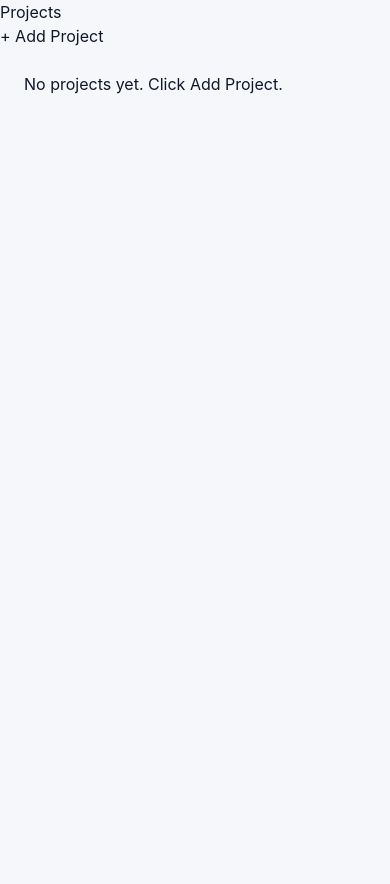
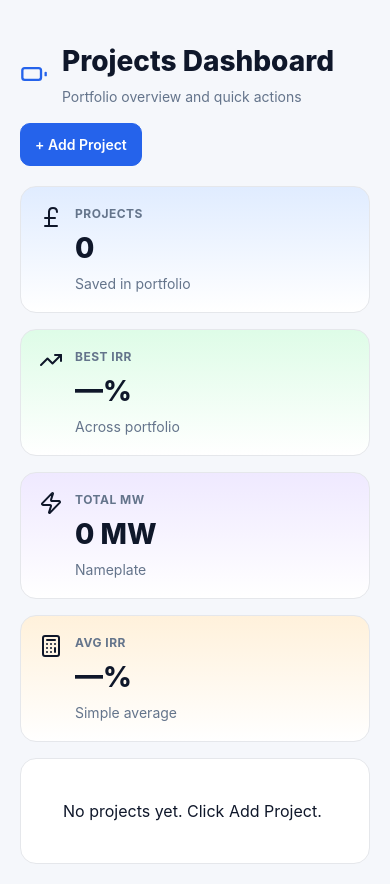
Before and after one commit to 13dmahon/bess-financial-model, a React (Vite) app: page / in a window 390 px wide. Before the commit the page ends 844 px from the top, so only its background shows below. Built offline with nearby package versions, Linux system fonts and the light colour scheme.

Commit message:
Refactor: Improve dashboard UI and add summary cards
Co-authored-by: ascensionfd50 <ascensionfd50@gmail.com>

```diff
--- a/src/App.tsx
+++ b/src/App.tsx
@@ -1,6 +1,7 @@
 import { BrowserRouter, Routes, Route, useNavigate, useParams } from 'react-router-dom';
 import BESSFinancialModel, { defaultInputs } from "./BESSFinancialModel.jsx";
 import React, { useEffect, useMemo, useState } from 'react';
+import { Battery, PoundSterling, TrendingUp, Zap, Calculator, Target, Clock, DollarSign } from 'lucide-react';
 
 type Project = {
   id: number;
@@ -52,42 +53,97 @@ function ProjectsDashboard() {
     <div className="shell">
       <div className="topbar">
         <div className="brand">
-          <h1>Projects</h1>
+          <Battery size={28} color="#2563eb" />
+          <div>
+            <h1>Projects Dashboard</h1>
+            <div className="sub">Portfolio overview and quick actions</div>
+          </div>
         </div>
         <div className="toolbar">
           <button className="btn primary" onClick={() => setShowAdd(true)}>+ Add Project</button>
         </div>
       </div>
-      <div className="panel">
+
+      {/* Summary cards aggregated across projects */}
+      <div className="grid">
+        <div className="card blue">
+          <div className="k">
+            <PoundSterling size={24} />
+            <div>
+              <div className="title">Projects</div>
+              <div className="val">{projects.length}</div>
+              <div className="sub">Saved in portfolio</div>
+            </div>
+          </div>
+        </div>
+
+        <div className="card green">
+          <div className="k">
+            <TrendingUp size={24} />
+            <div>
+              <div className="title">Best IRR</div>
+              <div className="val">{projects.length ? Math.max(...projects.map(p=> p.irr||0)).toFixed(1) : '—'}%</div>
+              <div className="sub">Across portfolio</div>
+            </div>
+          </div>
+        </div>
+
+        <div className="card purple">
+          <div className="k">
+            <Zap size={24} />
+            <div>
+              <div className="title">Total MW</div>
+              <div className="val">{projects.reduce((s,p)=> s + (p.capacity||0), 0)} MW</div>
+              <div className="sub">Nameplate</div>
+            </div>
+          </div>
+        </div>
+
+        <div className="card orange">
+          <div className="k">
+            <Calculator size={24} />
+            <div>
+              <div className="title">Avg IRR</div>
+              <div className="val">{projects.length ? (projects.reduce((s,p)=> s + (p.irr||0),0)/projects.length).toFixed(1): '—'}%</div>
+              <div className="sub">Simple average</div>
+            </div>
+          </div>
+        </div>
+      </div>
+
+      {/* Table of projects */}
+      <div className="panel" style={{marginTop:16}}>
         {projects.length === 0 ? (
           <div style={{padding:24}}>No projects yet. Click Add Project.</div>
         ) : (
-          <table style={{width:'100%'}}>
+          <div className="table-wrap">
+            <table>
               <thead>
                 <tr>
                   <th style={{textAlign:'left'}}>Project</th>
-                <th>MW</th>
+                  <th>Capacity</th>
                   <th>IRR</th>
                   <th>NPV (£m)</th>
                   <th>MOIC (x)</th>
-                <th></th>
+                  <th style={{textAlign:'center'}}>Actions</th>
                 </tr>
               </thead>
               <tbody>
                 {projects.map((p: Project) => (
                   <tr key={p.id} className="portfolio-row" onClick={() => openProject(p.id)}>
-                  <td style={{textAlign:'left'}}><strong>{p.name}</strong></td>
-                  <td>{p.capacity}MW</td>
-                  <td>{Number(p.irr).toFixed(1)}%</td>
-                  <td>{Number(p.npv).toFixed(1)}</td>
-                  <td>{Number(p.moic).toFixed(2)}</td>
-                  <td onClick={(e)=> e.stopPropagation()}>
+                    <td><strong>{p.name}</strong></td>
+                    <td>{p.capacity}MW / {(p.capacity * (p.duration||0)).toFixed(0)}MWh</td>
+                    <td style={{fontWeight:700}}>{Number(p.irr||0).toFixed(1)}%</td>
+                    <td>{Number(p.npv||0).toFixed(1)}</td>
+                    <td>{Number(p.moic||0).toFixed(2)}</td>
+                    <td onClick={(e)=> e.stopPropagation()} style={{textAlign:'center'}}>
                       <button className="btn" onClick={() => removeProject(p.id)}>Delete</button>
                     </td>
                   </tr>
                 ))}
               </tbody>
             </table>
+          </div>
         )}
       </div>
 
--- a/src/index.css
+++ b/src/index.css
@@ -28,3 +28,48 @@ body{
 
 /* optional: links inherit color unless you style them */
 a { color: inherit; text-decoration: none; }
+
+/* Shared app styles for dashboard/home */
+* { box-sizing: border-box; }
+.shell{ max-width:1200px; margin:40px auto; padding:0 20px; }
+.topbar{ display:flex; align-items:center; justify-content:space-between; margin-bottom:20px; flex-wrap:wrap; gap:16px; }
+.brand{ display:flex; gap:14px; align-items:center; }
+.brand h1{ font-size:28px; font-weight:800; margin:0; }
+.sub{ color:#64748b; font-size:14px; margin-top:4px; }
+.btn{ display:inline-flex; align-items:center; gap:8px; background:white; color:#0f172a;
+  border:1px solid #e5e7eb; padding:10px 14px; border-radius:10px; font-weight:600;
+  cursor:pointer; transition:.15s ease; font-size:14px; }
+.btn:hover{ box-shadow:0 2px 14px rgba(0,0,0,.1); }
+.btn.primary{ background:#2563eb; border-color:#2563eb; color:white; }
+.btn.secondary{ background:#8b5cf6; border-color:#8b5cf6; color:white; }
+.toolbar{ display:flex; gap:10px; flex-wrap:wrap; }
+.panel{ background:white; border:1px solid #e5e7eb; border-radius:16px; padding:16px 18px; }
+.grid{ display:grid; grid-template-columns:repeat(12,1fr); gap:16px; margin-top:16px; }
+@media (max-width: 768px) {
+  .grid { grid-template-columns: 1fr; }
+  .card, .chart { grid-column: span 1 !important; }
+}
+.card{ grid-column: span 3; padding:18px; border:1px solid #e5e7eb; background:white; border-radius:16px; }
+.k{ display:flex; align-items:flex-start; gap:12px; }
+.k .title{ font-size:12px; text-transform:uppercase; color:#64748b; font-weight:700; letter-spacing:.5px; }
+.k .val{ font-size:28px; font-weight:800; margin-top:4px; }
+.blue{ background:linear-gradient(180deg,#e0ecff,#ffffff); }
+.green{ background:linear-gradient(180deg,#defce7,#ffffff); }
+.purple{ background:linear-gradient(180deg,#efe9ff,#ffffff); }
+.orange{ background:linear-gradient(180deg,#fff1db,#ffffff); }
+.table-wrap{ background:white; border:1px solid #e5e7eb; border-radius:16px; overflow:auto; }
+table{ width:100%; border-collapse:collapse; min-width:800px; }
+thead{ background:#f1f5f9; }
+th,td{ padding:12px 14px; text-align:right; font-size:14px; }
+th:first-child, td:first-child{ text-align:left; }
+tbody tr:nth-child(even){ background:#fafafa; }
+.portfolio-row{ cursor:pointer; transition:.15s ease; }
+.portfolio-row:hover{ background:#f1f5f9 !important; }
+.portfolio-row.excellent{ border-left:4px solid #16a34a; }
+.portfolio-row.good{ border-left:4px solid #f59e0b; }
+.portfolio-row.poor{ border-left:4px solid #ef4444; }
+.action-btns{ display:flex; gap:8px; justify-content:flex-end; }
+.icon-btn{ background:transparent; border:none; cursor:pointer; padding:6px; border-radius:6px; transition:.15s ease; }
+.icon-btn:hover{ background:#f1f5f9; }
+.modal-backdrop{ position:fixed; inset:0; background:rgba(0,0,0,.5); display:flex;
+  align-items:center; justify-content:center; padding:20px; z-index:50; overflow-y:auto; }
```
Lines whose indentation alone changed are shown as unchanged.
